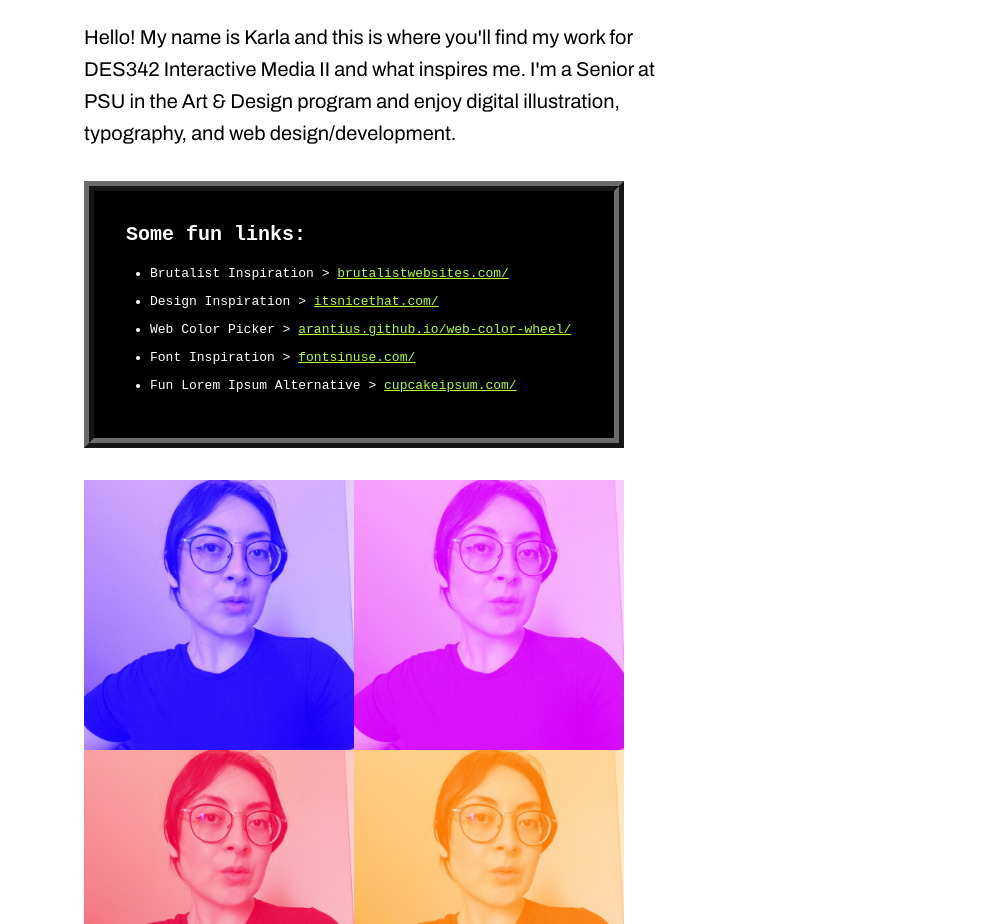
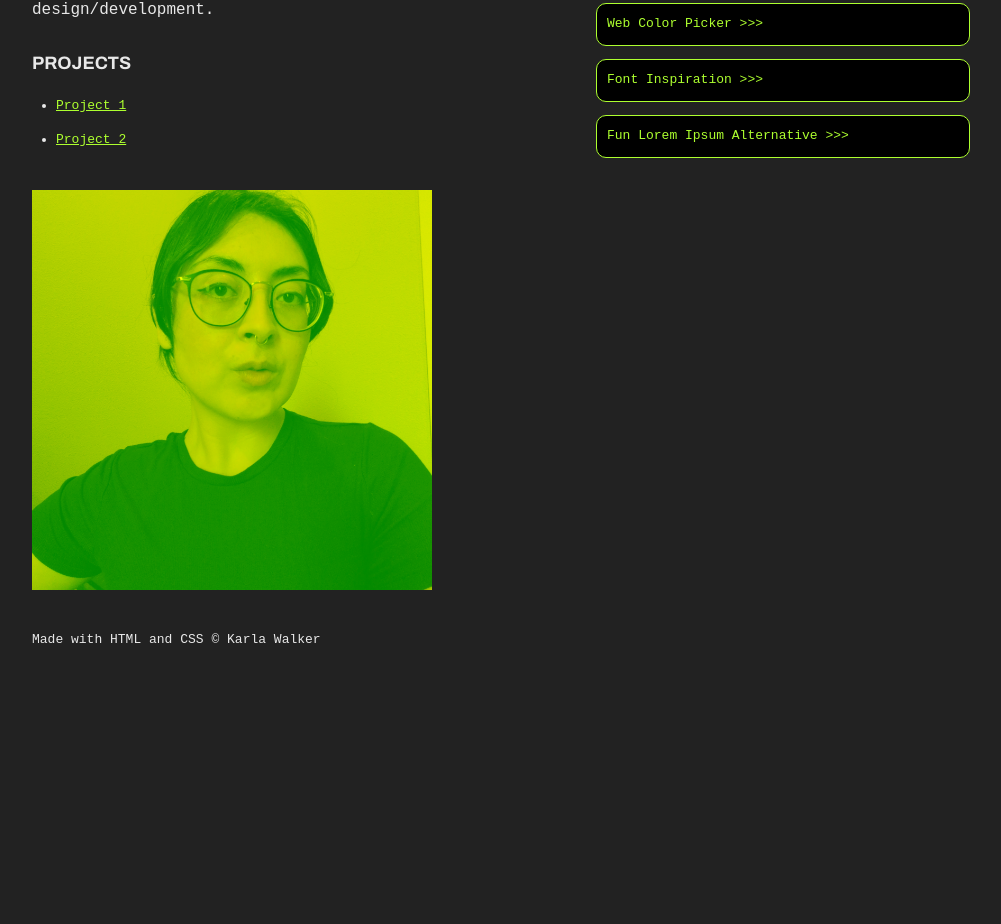
Before and after one commit to karla-codes/karla-codes.github.io, a plain HTML site: page index.html in a window 1280 px wide. Shown: the part 207-1131 px from the top of the page, without its empty margins (96-1097 px from the left). After the commit the page ends 877 px from the top, so only its background shows below. Drawn offline with Linux system fonts and the light colour scheme.

Commit message:
Updated styles

```diff
--- a/css/style.css
+++ b/css/style.css
@@ -1,5 +1,3 @@
-
-
 @font-face {
   font-family: "Archivo-Regular";
   src: url("../fonts/Archivo-Regular.woff2") format("woff2"),
@@ -22,14 +20,11 @@
 
 html {
   box-sizing: border-box;
+  font-size: 100%;
 }
 
 * {
   box-sizing: inherit;
-}
-
-header {
-  margin-top: 2em;
 }
 
 h1,
@@ -39,79 +34,108 @@ h2 {
 }
 
 h1 {
-  font-size: clamp(2rem, 1.3043rem + 3.4783vw, 4rem);
+  font-size: 1.25rem;
   line-height: 1.2;
 }
 
 h2 {
-  font-size: 1.25rem;
-  text-transform: unset;
+  font-size: 1.125rem;
   margin: 0;
+
+  margin-bottom: 1em;
+}
+
+ul {
+  font-family: monospace;
+  padding-inline-start: 24px;
+  margin: 0;
+}
+
+ul li {
+  margin-bottom: 1em;
+}
+
+body {
+  background-color: rgb(34, 34, 34);
+  color: rgb(232, 232, 232);
+  font-family: monospace;
+  line-height: 1.6;
+  justify-content: space-between;
+  margin: 0 auto;
+  width: 80%;
+  display: grid;
+  grid-template-columns: 1fr;
+  grid-template-rows: 1fr auto;
+}
+
+header,
+main {
+  margin-top: 2em;
+}
+
+.wrapper {
+  display: grid;
+  grid-template-columns: repeat(auto-fit, minmax(300px, 1fr));
+  gap: 8em;
+}
+
+header {
+  display: flex;
+  flex-direction: column;
+}
+
+nav {
+  margin-top: 2em;
+}
+
+.intro p {
+  font-size: 1rem;
+  max-width: 52ch;
+  margin: 0;
+}
+
+.list {
+  margin-top: 2em;
+  max-width: 580px;
+}
+
+.list h2 {
+  font-family: monospace;
+}
+
+.list ul {
+  list-style: none;
+  padding: 0;
+}
+
+.list ul li {
+  background-color: black;
+  border: 1px solid greenyellow;
+  padding: 10px;
+  border-radius: 10px;
+  width: 48ch;
+}
+
+.list ul li:hover {
+  background-color: greenyellow;
+  color: black;
+}
+
+.list ul a {
+  text-decoration: none;
 }
 
 a {
   color: greenyellow;
 }
 
-ul {
-  font-family: monospace;
-  padding-inline-start: 24px;
-  margin: 0;\
-}
-
-ul li {
-  padding-bottom: 1em;
-}
-
-body {
-  font-family: Archivo-Regular;
-  justify-content: space-between;
-  margin: 0 auto;
-  width: 80%;
-  max-width: 920px;
-}
-
-.intro p {
-  font-size: 1.25rem;
-  max-width: 52ch;
-  margin: 0;
-}
-
-.list {
-  margin-top: 2em;
-  border: 10px ridge rgb(107, 107, 107);
-  background-color: black;
-  color: white;
-  padding: 2em;
-  max-width: 540px;
-}
-
-.list h2 {
-  font-family: monospace;
-  margin-bottom: 1em;
-}
-
-.image-grid {
-  display: grid;
-  grid-template-columns: 1fr 1fr;
-  max-width: 540px;
+.self-portrait {
+  max-width: 400px;
   margin-top: 2em;
 }
 
-.self-portrait#image-1 {
-  background: hsl(245, 100%, 49%);
-}
-
-.self-portrait#image-2 {
-  background: hsl(291, 100%, 49%);
-}
-
-.self-portrait#image-3 {
-  background: hsl(344, 100%, 45%);
-}
-
-.self-portrait#image-4 {
-  background: hsl(29, 99%, 49%);
+.self-portrait {
+  background: rgb(120, 196, 0);
 }
 
 img {
@@ -119,6 +143,13 @@ img {
   object-fit: cover;
   aspect-ratio: 1 / 1;
   object-position: 50% 50%;
-  mix-blend-mode: screen;
-  filter: contrast(1);
+  mix-blend-mode: overlay;
 }
+
+footer {
+  height: 80px;
+}
+
+footer p {
+  margin-top: 40px;
+}
--- a/index.html
+++ b/index.html
@@ -7,64 +7,51 @@
     <title>Karla Walker | DES342</title>
   </head>
   <body>
+    <div class="wrapper">
       <header>
-      <h1>DES 342 Project Dashboard</h1>
+        <h1>Karla's Homepage</h1>
         <div class="intro">
           <p>
             Hello! My name is Karla and this is where you'll find my work for
-          DES342 Interactive Media II and what inspires me. I'm a Senior at PSU
-          in the Art & Design program and enjoy digital illustration,
+            DES342 Interactive Media II and what inspires me. I'm a Senior at
+            PSU in the Art & Design program and enjoy digital illustration,
             typography, and web design/development.
           </p>
+        </div>
+        <nav>
+          <h2>Projects</h2>
+          <ul>
+            <li><a href="http://">Project 1</a></li>
+            <li><a href="http://">Project 2</a></li>
+          </ul>
+        </nav>
+        <div class="self-portrait" id="image-1">
+          <img src="img/karla_walker.webp" alt="Portrait of Karla Walker" />
         </div>
       </header>
       <main>
         <div class="list">
           <h2>Some fun links:</h2>
           <ul>
-          <li>
-            Brutalist Inspiration >
-            <a href="https://brutalistwebsites.com/">brutalistwebsites.com/</a>
-          </li>
-          <li>
-            Design Inspiration >
-            <a href="https://www.itsnicethat.com/">itsnicethat.com/</a>
-          </li>
-          <li>
-            Web Color Picker >
+            <a href="https://brutalistwebsites.com/"
+              ><li>Brutalist Inspiration >>></li></a
+            >
+            <a href="https://www.itsnicethat.com/"
+              ><li>Design Inspiration >>></li></a
+            >
             <a href="https://arantius.github.io/web-color-wheel/"
-              >arantius.github.io/web-color-wheel/</a
+              ><li>Web Color Picker >>></li></a
             >
-          </li>
-          <li>
-            Font Inspiration >
-            <a href="https://fontsinuse.com/">fontsinuse.com/</a>
-          </li>
-          <li>
-            Fun Lorem Ipsum Alternative >
-            <a href="https://cupcakeipsum.com/">cupcakeipsum.com/</a>
-          </li>
+            <a href="https://fontsinuse.com/"><li>Font Inspiration >>></li></a>
+            <a href="https://cupcakeipsum.com/"
+              ><li>Fun Lorem Ipsum Alternative >>></li></a
+            >
           </ul>
         </div>
-      <div class="image-grid">
-        <div class="self-portrait" id="image-1">
-          <img src="img/karla_walker.webp" alt="Portrait of Karla Walker" />
+      </main>
     </div>
-        <div class="self-portrait" id="image-2">
-          <img src="img/karla_walker.webp" alt="Portrait of Karla Walker" />
-        </div>
-        <div class="self-portrait" id="image-3">
-          <img src="img/karla_walker.webp" alt="Portrait of Karla Walker" />
-        </div>
-        <div class="self-portrait" id="image-4">
-          <img src="img/karla_walker.webp" alt="Portrait of Karla Walker" />
-        </div>
-      </div>
-    </main>
     <footer>
       <p>Made with HTML and CSS © Karla Walker</p>
     </footer>
   </body>
 </html>
-
-<!-- Checklist -->
```
Lines whose indentation alone changed are shown as unchanged.
